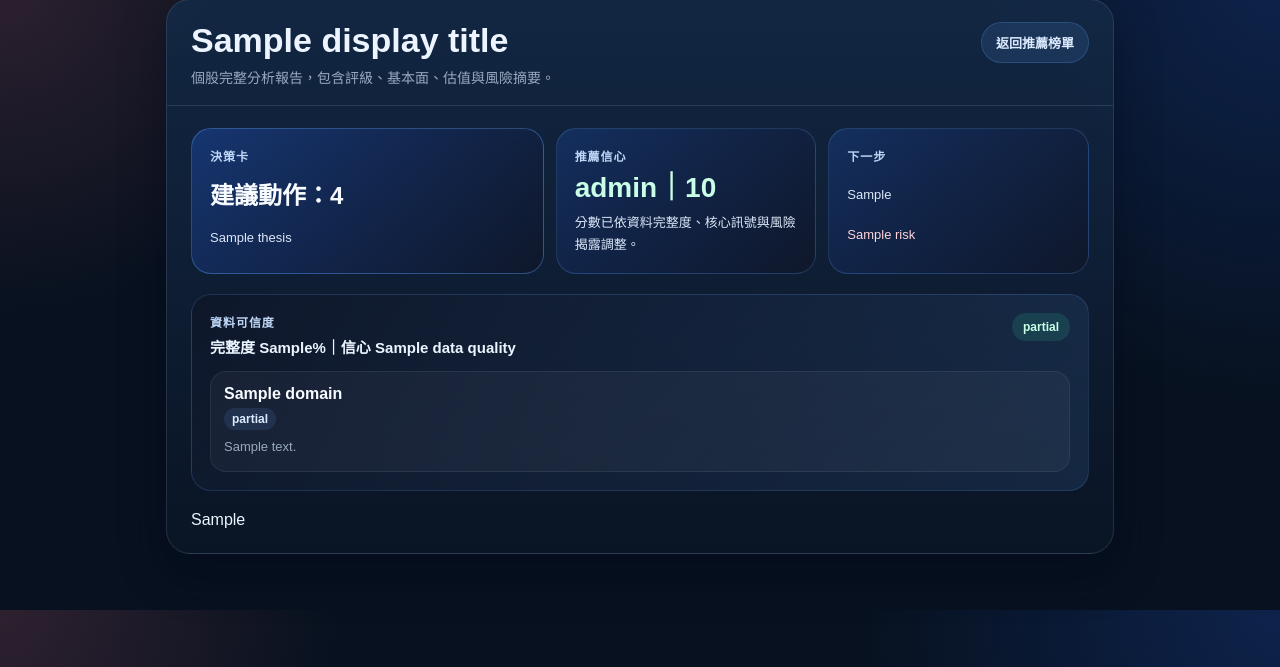
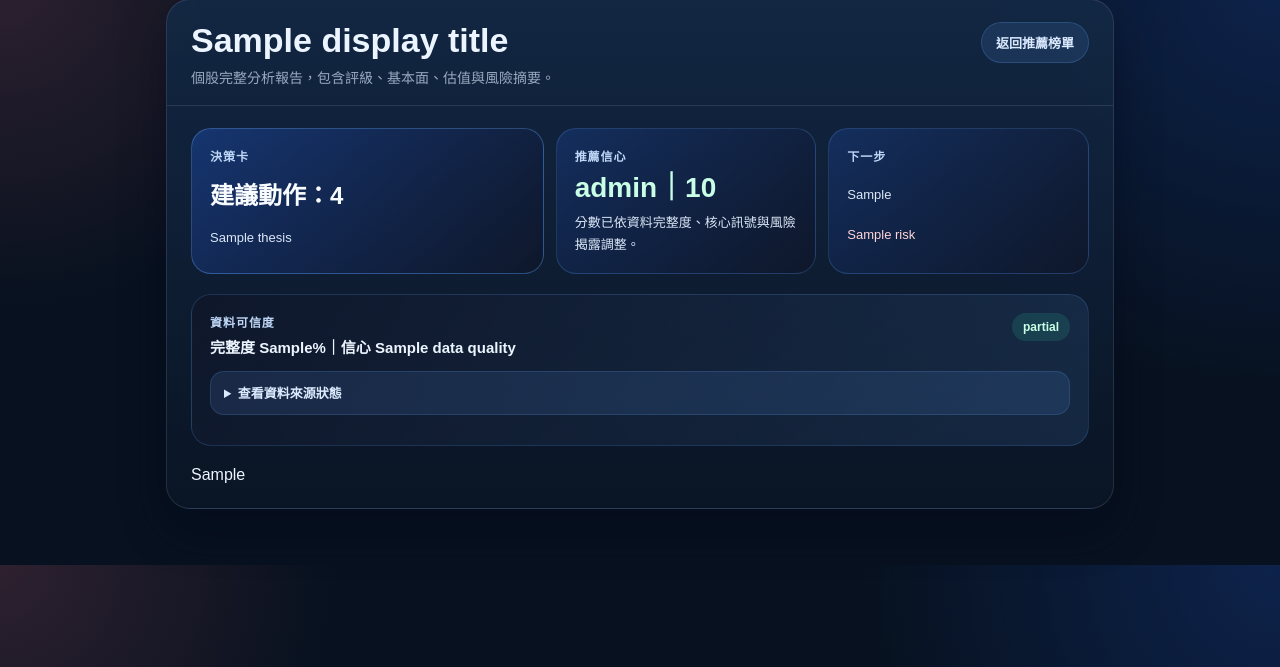
Before and after one commit to askachen/ai-investment-analyst, a FastAPI app: template src/ai_investment_analyst/web/templates/stock_detail.html in a window 1280 px wide. Shown: the part 25-692 px from the top of the page. Run offline with FastAPI, Linux system fonts and the light colour scheme; the template is opened without the code that fills it: most values are stand-ins (such as "Sample title", 1, 10 or a date in 2020).

Commit message:
fix: simplify stock report decision view

```diff
--- a/src/ai_investment_analyst/web/app.py
+++ b/src/ai_investment_analyst/web/app.py
@@ -329,22 +329,6 @@ def render_report_html(report: str, display_title: str | None = None) -> str:
             )
         body_parts.append('</div></section>')
 
-    if scenario_sections:
-        body_parts.append('<section class="scenario-overview" aria-label="三種情境推演">')
-        body_parts.append('<div class="scenario-overview-title">三種情境推演</div>')
-        body_parts.append('<div class="scenario-grid scenario-grid-overview">')
-        for heading, bullet_items, paragraph_items in scenario_sections:
-            body_parts.append(_render_scenario_card(heading, bullet_items, paragraph_items))
-        body_parts.append('</div></section>')
-
-    if observation_sections:
-        body_parts.append('<section class="observation-radar" aria-label="投資觀察雷達">')
-        body_parts.append('<div class="observation-radar-title">投資觀察雷達</div>')
-        body_parts.append('<div class="observation-grid">')
-        for heading, tone, bullet_items, paragraph_items in observation_sections:
-            body_parts.append(_render_observation_card(heading, tone, bullet_items, paragraph_items))
-        body_parts.append('</div></section>')
-
     if analyst_takeaway:
         body_parts.append('<section class="analyst-takeaway" aria-label="分析師快速結論">')
         body_parts.append('<div class="analyst-takeaway-title">分析師快速結論</div>')
@@ -359,46 +343,69 @@ def render_report_html(report: str, display_title: str | None = None) -> str:
             body_parts.append(f'<li>{escape(item)}</li>')
         body_parts.append('</ul></section>')
 
-    if len(sections) > 1:
-        body_parts.append('<nav class="report-nav" aria-label="報告章節快速導覽"><span class="report-nav-label">快速導覽</span><div class="report-nav-links">')
-        for index, (heading, _) in enumerate(sections, start=1):
-            body_parts.append(f'<a href="#section-{index}">{escape(display_heading(heading))}</a>')
-        body_parts.append('</div></nav>')
+    if sections or scenario_sections or observation_sections:
+        body_parts.append('<details class="report-details">')
+        body_parts.append('<summary>展開完整研究細節</summary>')
+        body_parts.append('<div class="report-details-body">')
 
-    for index, (heading, items) in enumerate(sections, start=1):
-        section_classes = ['report-section']
-        if heading == '一句話投資主軸':
-            section_classes.append('report-section-lead')
-        body_parts.append(f'<section id="section-{index}" class="{" ".join(section_classes)}"><h2>{escape(display_heading(heading))}</h2>')
-        bullet_items = [item[2:] for item in items if item.startswith('- ')]
-        paragraph_items = [item for item in items if not item.startswith('- ')]
-        for paragraph_index, paragraph in enumerate(paragraph_items):
-            paragraph_class = ' class="lead-paragraph"' if heading == '一句話投資主軸' and paragraph_index == 0 else ''
-            body_parts.append(f'<p{paragraph_class}>{escape(paragraph)}</p>')
-        if heading == '財務摘要表':
-            snapshot_cards = _extract_financial_snapshot_cards(items)
-            if snapshot_cards:
-                body_parts.append('<div class="financial-snapshot-grid">')
-                for label, value in snapshot_cards:
-                    body_parts.append(
-                        f'<article class="financial-snapshot-card"><span class="financial-snapshot-label">{escape(label)}</span><strong class="financial-snapshot-value">{escape(value)}</strong></article>'
-                    )
+        if scenario_sections:
+            body_parts.append('<section class="scenario-overview" aria-label="三種情境推演">')
+            body_parts.append('<div class="scenario-overview-title">三種情境推演</div>')
+            body_parts.append('<div class="scenario-grid scenario-grid-overview">')
+            for heading, bullet_items, paragraph_items in scenario_sections:
+                body_parts.append(_render_scenario_card(heading, bullet_items, paragraph_items))
+            body_parts.append('</div></section>')
+
+        if observation_sections:
+            body_parts.append('<section class="observation-radar" aria-label="投資觀察雷達">')
+            body_parts.append('<div class="observation-radar-title">投資觀察雷達</div>')
+            body_parts.append('<div class="observation-grid">')
+            for heading, tone, bullet_items, paragraph_items in observation_sections:
+                body_parts.append(_render_observation_card(heading, tone, bullet_items, paragraph_items))
+            body_parts.append('</div></section>')
+
+        if len(sections) > 1:
+            body_parts.append('<nav class="report-nav" aria-label="報告章節快速導覽"><span class="report-nav-label">快速導覽</span><div class="report-nav-links">')
+            for index, (heading, _) in enumerate(sections, start=1):
+                body_parts.append(f'<a href="#section-{index}">{escape(display_heading(heading))}</a>')
+            body_parts.append('</div></nav>')
+
+        for index, (heading, items) in enumerate(sections, start=1):
+            section_classes = ['report-section']
+            if heading == '一句話投資主軸':
+                section_classes.append('report-section-lead')
+            body_parts.append(f'<section id="section-{index}" class="{" ".join(section_classes)}"><h2>{escape(display_heading(heading))}</h2>')
+            bullet_items = [item[2:] for item in items if item.startswith('- ')]
+            paragraph_items = [item for item in items if not item.startswith('- ')]
+            for paragraph_index, paragraph in enumerate(paragraph_items):
+                paragraph_class = ' class="lead-paragraph"' if heading == '一句話投資主軸' and paragraph_index == 0 else ''
+                body_parts.append(f'<p{paragraph_class}>{escape(paragraph)}</p>')
+            if heading == '財務摘要表':
+                snapshot_cards = _extract_financial_snapshot_cards(items)
+                if snapshot_cards:
+                    body_parts.append('<div class="financial-snapshot-grid">')
+                    for label, value in snapshot_cards:
+                        body_parts.append(
+                            f'<article class="financial-snapshot-card"><span class="financial-snapshot-label">{escape(label)}</span><strong class="financial-snapshot-value">{escape(value)}</strong></article>'
+                        )
+                    body_parts.append('</div>')
+                elif bullet_items:
+                    body_parts.append('<ul>')
+                    for item in bullet_items:
+                        body_parts.append(f'<li>{escape(item)}</li>')
+                    body_parts.append('</ul>')
+            elif heading in {'Bull Case', 'Base Case', 'Bear Case'}:
+                body_parts.append('<div class="scenario-grid">')
+                body_parts.append(_render_scenario_card(heading, bullet_items, paragraph_items))
                 body_parts.append('</div>')
             elif bullet_items:
                 body_parts.append('<ul>')
                 for item in bullet_items:
                     body_parts.append(f'<li>{escape(item)}</li>')
                 body_parts.append('</ul>')
-        elif heading in {'Bull Case', 'Base Case', 'Bear Case'}:
-            body_parts.append('<div class="scenario-grid">')
-            body_parts.append(_render_scenario_card(heading, bullet_items, paragraph_items))
-            body_parts.append('</div>')
-        elif bullet_items:
-            body_parts.append('<ul>')
-            for item in bullet_items:
-                body_parts.append(f'<li>{escape(item)}</li>')
-            body_parts.append('</ul>')
-        body_parts.append('</section>')
+            body_parts.append('</section>')
+
+        body_parts.append('</div></details>')
 
     body_parts.append('</article>')
     return ''.join(body_parts)
--- a/src/ai_investment_analyst/web/templates/stock_detail.html
+++ b/src/ai_investment_analyst/web/templates/stock_detail.html
@@ -222,6 +222,22 @@
         font-size: 13px;
         line-height: 1.6;
       }
+      .data-quality-details {
+        display: grid;
+        gap: 12px;
+      }
+      .data-quality-details summary {
+        min-height: 44px;
+        padding: 11px 13px;
+        border-radius: 14px;
+        background: rgba(96, 165, 250, 0.12);
+        border: 1px solid rgba(96, 165, 250, 0.18);
+        color: #dbeafe;
+        cursor: pointer;
+        font-size: 13px;
+        font-weight: 800;
+        list-style-position: inside;
+      }
       .data-quality-warnings {
         display: grid;
         gap: 6px;
@@ -619,6 +660,8 @@
               </div>
               <div class="data-quality-status">{{ data_quality.overall_status }}</div>
             </div>
+            <details class="data-quality-details">
+              <summary>查看資料來源狀態</summary>
               <div class="data-quality-grid">
                 {% for domain in data_quality.domains %}
                 <article class="data-quality-domain data-quality-domain-{{ domain.status }}">
```
Also changed, not shown: other parts of src/ai_investment_analyst/web/templates/stock_detail.html (+26 -0 lines), tests/web/test_report_html.py (+9 -1 lines), tests/web/test_stock_page.py (+4 -0 lines). Lines whose indentation alone changed are shown as unchanged.
